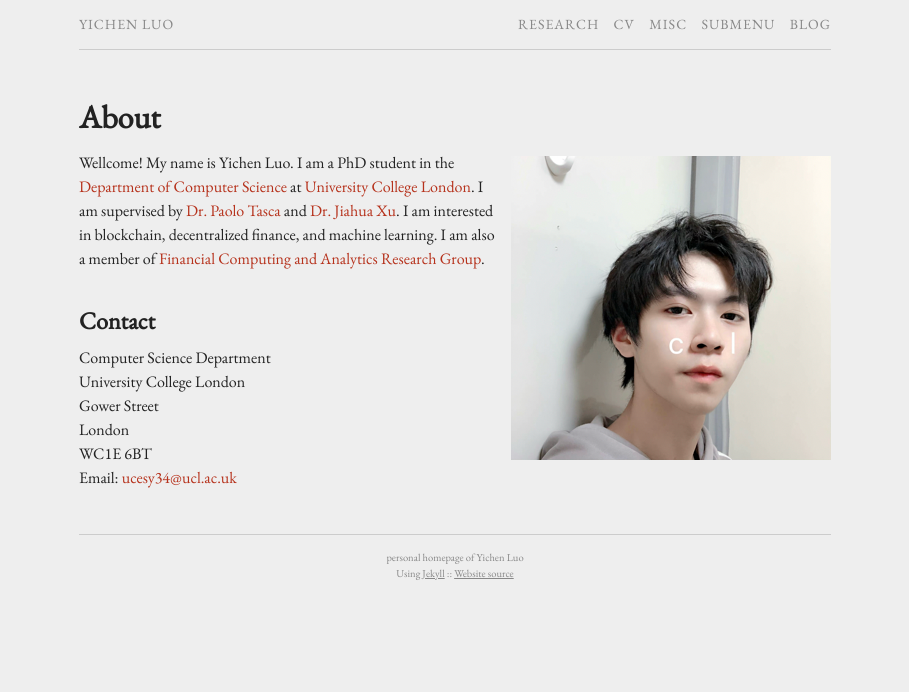
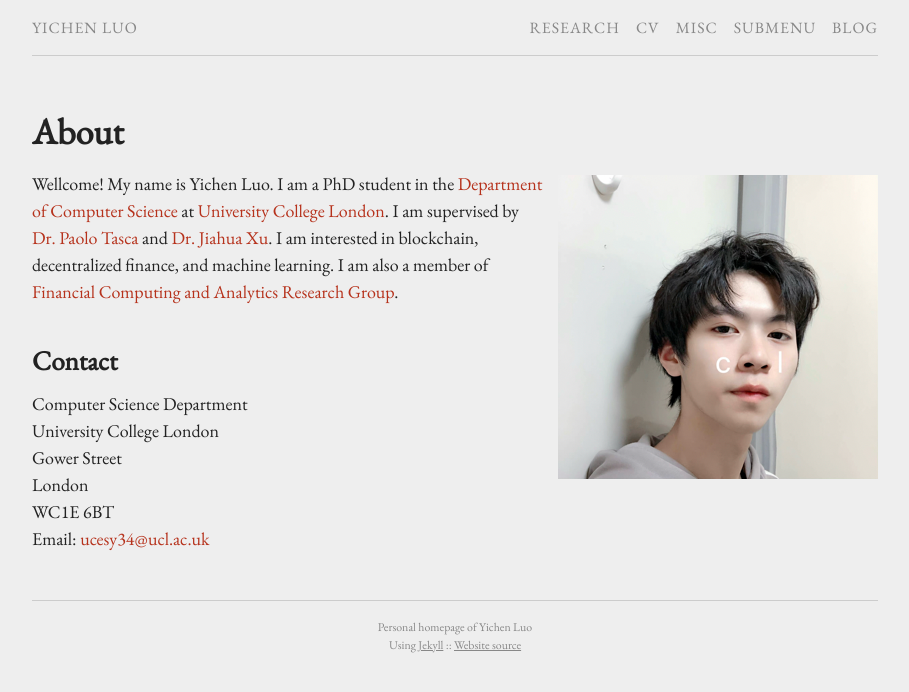
Before and after one commit to lyc0603/lyc0603.github.io, a Jekyll site: the page built from index.md, in a window 1280 px wide. Shown: the top 692 px of the page, without its empty margins (185-1094 px from the left). Built offline with Jekyll 4.4.1, drawn with Linux system fonts in a browser that asks for light colours.

Commit message:
change font size

```diff
--- a/_config.yml
+++ b/_config.yml
@@ -1,5 +1,5 @@
 title: Yichen Luo
-description: personal homepage of Yichen Luo
+description: Personal homepage of Yichen Luo
 sourcecode: "https://github.com/gchauras/much-worse-jekyll-theme"
 
 permalink: blog/:year/:month/:day/:title
--- a/css/main.scss
+++ b/css/main.scss
@@ -3,7 +3,7 @@
 ---
 
 $base-font-family: 'EB Garamond', serif;
-$base-font-size: median;
+$base-font-size: large;
 $small-font-size: 0.875em;
 $vsmall-font-size: 0.66em;
 $base-line-height: 1.5;
```
